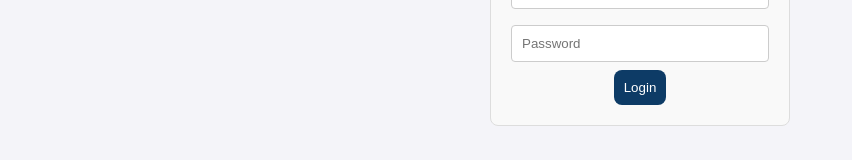
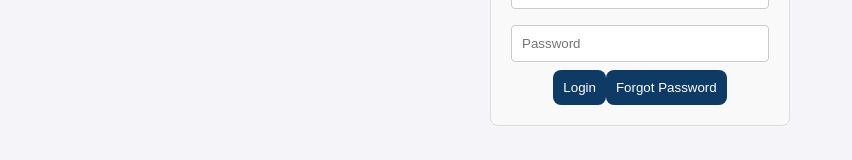
Before and after one commit to bpajkic/CPS845-SLAP, a React (Vite) app in the folder CPS845/: page / in a window 1280 px wide. Shown: the part 406-566 px from the top of the page, without its empty margins (0-852 px from the left). Built offline with nearby package versions, Linux system fonts and the light colour scheme; no server answers; the database is empty.

Commit message:
Logout and forgot password
Finished logout and forgot password buttons need to work on connecting with the database with the button

```diff
--- a/CPS845/src/HomePage.jsx
+++ b/CPS845/src/HomePage.jsx
@@ -1,7 +1,18 @@
-import { useParams, Link } from "react-router-dom";
+import { useParams, Link,useNavigate } from "react-router-dom";
 import './main.css';
+import React from "react";
 
 function HomePage() {
+
+  const navigate = useNavigate();
+
+  const handleLogout = () => {
+
+      navigate("/"); // Redirect to the login page
+
+  };
+
+
   return (
     <div className="container">
       {/* sidebar */}
@@ -40,7 +51,7 @@ function HomePage() {
       <main className="content">
         <header className="header">
           <h1>SLAP Interface</h1>
-          <button className="logout">LOGOUT</button>
+          <button className = "logout" onClick={handleLogout}>LOGOUT</button>
         </header>
         <h4>Gould Street University</h4>
         <section className="main-content">
--- a/CPS845/src/LoginPage.jsx
+++ b/CPS845/src/LoginPage.jsx
@@ -9,6 +9,7 @@ function LoginPage() {
   //Fetching Users
   const [fetchError, setFetchError] = useState(null);
   const [users, setUsers] = useState(null);
+
 
   useEffect(() => {
     const fetchUsers = async () => {
@@ -33,6 +34,8 @@ function LoginPage() {
 
   const [username, setUsername] = useState("");
   const [password, setPassword] = useState("");
+  const[message,setMessage] = useState('');
+  const[error,setError] = useState('');
   const navigate = useNavigate();
 
   const handleLogin = () => {
@@ -44,6 +47,31 @@ function LoginPage() {
       alert("Please enter both username and password.");
     }
   };
+
+  const handleForgotPassword = async () => {
+    setMessage('');
+    setError('');
+
+    // Check if email is provided
+    if (!email) {
+      setError('Please enter your email address.');
+      return;
+    }
+
+    // Call Supabase's password reset function
+    const { error } = await supabase.auth.resetPasswordForEmail(email, {
+      redirectTo: 'http://localhost:3000/reset-password', // Customize this URL
+    });
+
+    // Show success or error messages
+    if (error) {
+      setError(error.message);
+    } else {
+      setMessage('Password reset link sent! Please check your email.');
+    }
+  };
+
+
 
   return (
     <div>
@@ -84,6 +112,12 @@ function LoginPage() {
           onChange={(e) => setPassword(e.target.value)}
         />
         <button onClick={handleLogin}>Login</button>
+        <button onClick={handleForgotPassword}>Forgot Password</button>
+        {message && <p style={{ color: 'green' }}>{message}</p>}
+      {error && <p style={{ color: 'red' }}>{error}</p>}
+
+
+
       </div>
     </div>
   );
```
